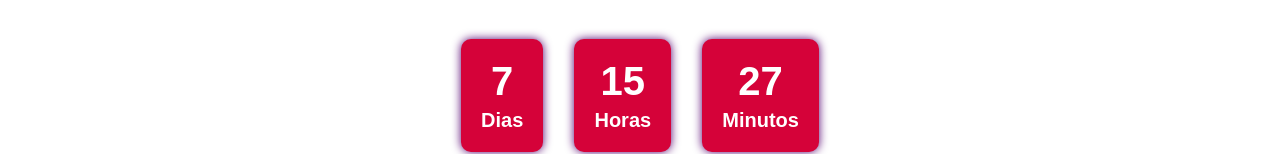
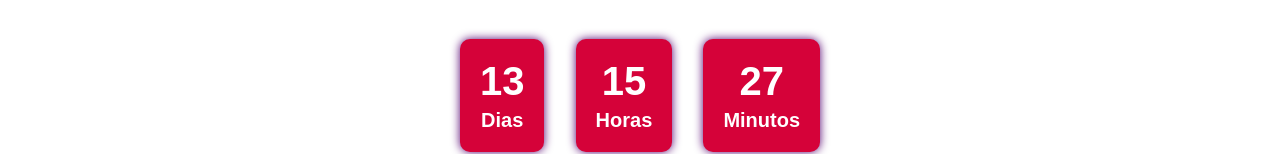
Before and after one commit to prometheu-z/Contagem, a plain HTML site: page index.html in a window 1280 px wide. Shown: the part 148-302 px from the top of the page. Drawn offline with Linux system fonts and the light colour scheme.

Commit message:
Update 7 index.html

```diff
--- a/index.html
+++ b/index.html
@@ -61,7 +61,7 @@
 
   <script>
     const countdown = () => {
-      const endDate = new Date("Aug 1, 2025 07:00:00").getTime();
+      const endDate = new Date("Aug 7, 2025 07:00:00").getTime();
       const now = new Date().getTime();
       const timeLeft = endDate - now;
 
```
